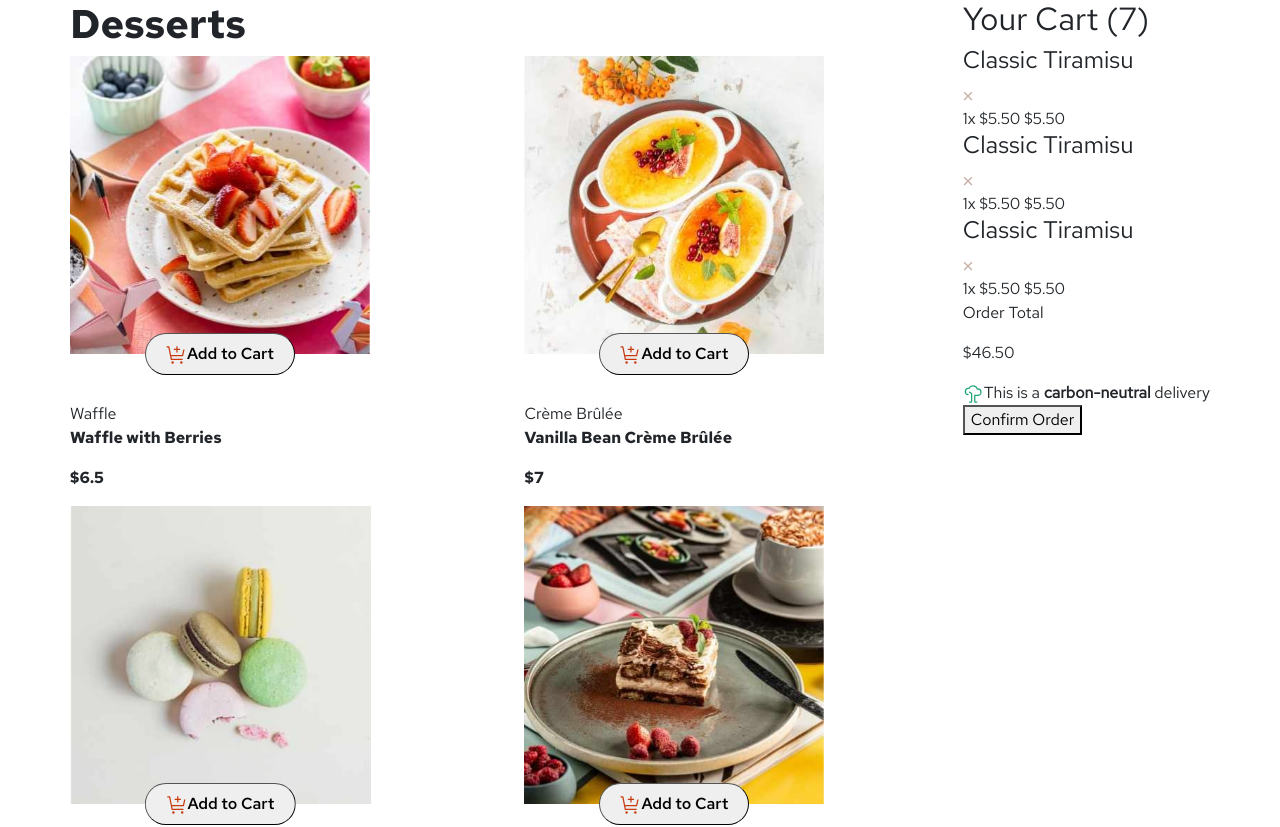
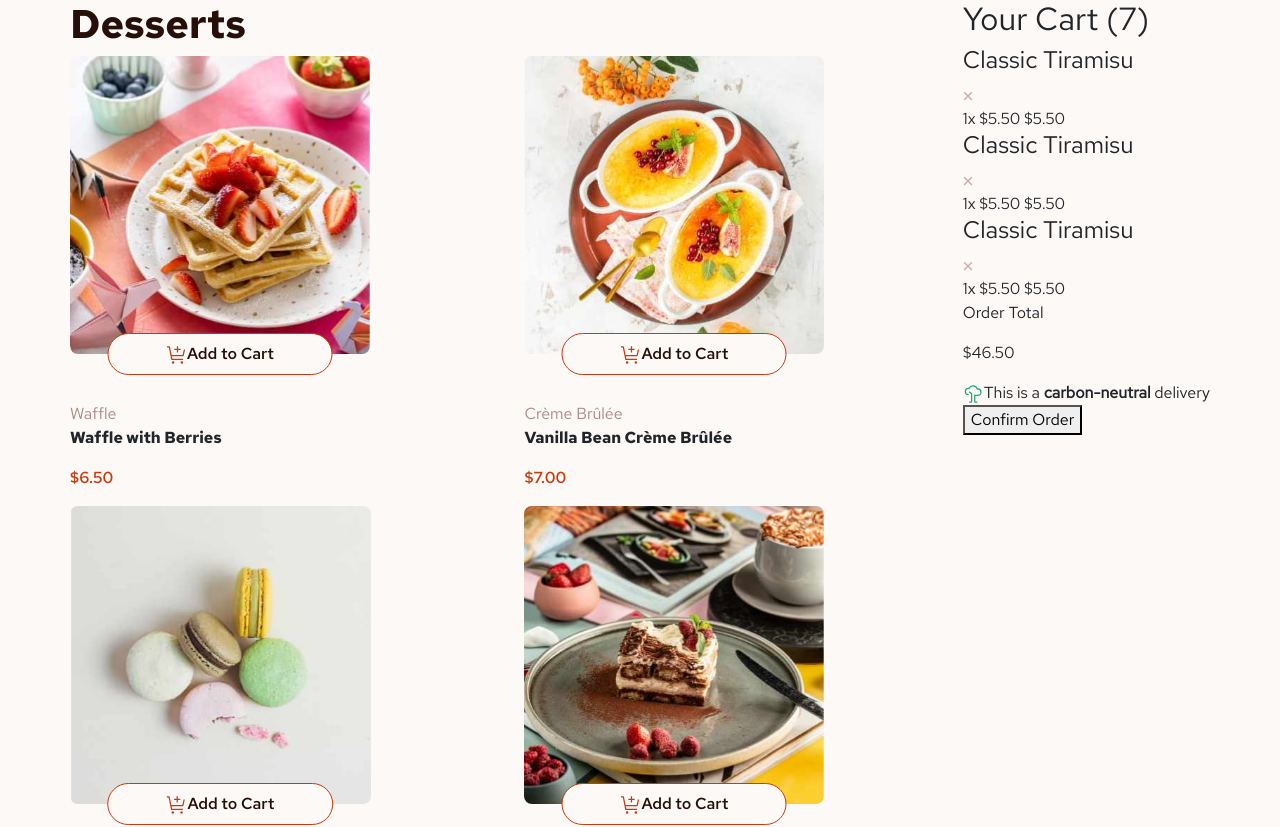
Before and after one commit to VictorBrito13/frontendMentor-product-list-with-cart, a React (Vite) app: page / in a window 1280 px wide. Shown: the top 827 px of the page. Built offline with nearby package versions, Linux system fonts and the light colour scheme.

Commit message:
feat (Dessert.tsx): Select a dessert and specify the quantity

```diff
--- a/src/components/dessert/Dessert.tsx
+++ b/src/components/dessert/Dessert.tsx
@@ -1,15 +1,45 @@
+import { useState } from 'react'
 import { IProduct } from '../../types/IProduct'
 
 export default function Dessert(prop: IProduct) {
 
   const { image, name, category, price } = prop
   const { desktop, tablet, mobile } = image
+  const [ productSelected, setProductSelected ] = useState(false)
+  const [ productQuantity, setProductQuantity ] = useState(1)
+
+  function addToCart() {
+
+    if(productQuantity === 0) {
+      setProductQuantity(1)
+    }
+    setProductSelected(true)
+  }
+
+  function incrementQuantity() {
+    setProductQuantity(productQuantity+1)
+  }
+
+  function decrementQuantity() {
+    setProductQuantity(prevQuantity => {
+      let currentState = prevQuantity - 1
+
+      if(currentState < 0) return 0;
+      console.log(currentState);
+
+      if(currentState === 0) {
+        setProductSelected(false);
+      }
+
+      return currentState;
+    })
+  }
 
   return (
     <div style={{ "width": "fit-content" }}>
         <figure className='position-relative mb-5'>
           <img
-          className='object-fit-cover'
+          className={`object-fit-cover rounded-3 ${productSelected && 'outline-red'}`}
           srcSet={`${desktop} 502w, ${tablet} 427w, ${mobile} 654w`}
           sizes='
             (max-width: 426px) 300px,
@@ -18,15 +48,57 @@ export default function Dessert(prop: IProduct) {
           '
           alt={name} />
 
-          <button className='f-red-hat-semi-bold border-1 p-2 w-50 rounded-pill position-absolute top-100 start-50 translate-middle z-3'>
-            <img src="./assets/images/icon-add-to-cart.svg" alt="add to cart" />
-            Add to Cart
+          <button
+            onClick={ addToCart }
+            className={
+              `
+              f-red-hat-semi-bold
+              ${productSelected === false && 'color-red-hover'}
+              color-rose-900
+              bg-rose-100
+              border-red border-1
+              p-2 w-75 rounded-pill
+              position-absolute top-100 start-50 translate-middle
+              ${productSelected && 'bg-red d-flex justify-content-around align-items-center'}
+              `
+            }
+          >
+            {
+              productSelected &&
+              <img
+              onClick={decrementQuantity}
+              height={27.6} width={27.6}
+              className='action p-2 rounded-circle border border-1 border-light'
+              src='./assets/images/icon-decrement-quantity.svg' />
+            }
+            {/* Text describing the cuantity of the selected product */}
+            {
+              productSelected &&
+              <span>{productQuantity}</span>
+            }
+
+            {/* Text in case the product is not marked as selected */}
+            {
+              productSelected === false &&
+              <>
+                <img src="./assets/images/icon-add-to-cart.svg" alt="add to cart" />
+                Add to Cart
+              </>
+            }
+            {
+              productSelected &&
+              <img
+              onClick={incrementQuantity}
+              height={27.6} width={27.6}
+              className='action p-2 rounded-circle border border-1 border-light'
+              src='./assets/images/icon-increment-quantity.svg' />
+            }
           </button>
         </figure>
         <div>
-          <span>{category}</span>
+          <span className='color-rose-400'>{category}</span>
           <p className='f-red-hat-bold'>{name}</p>
-          <p className='f-red-hat-bold'>${price}</p>
+          <p className='f-red-hat-semi-bold color-red'>${price.toFixed(2)}</p>
         </div>
     </div>
   )
--- a/src/index.css
+++ b/src/index.css
@@ -13,8 +13,21 @@
   src: url(/assets/fonts/static/RedHatText-Regular.ttf) format(TrueType);
 }
 
+:root {
+  --color-red: hsl(14, 86%, 42%);
+  --color-rose-50: hsl(20, 50%, 98%);
+  --color-rose-100: hsl(13, 31%, 94%);
+}
+
 body {
   font-family: 'Red-Hat-Regular';
+  background-color: var(--color-rose-50);
+}
+
+button {
+  transition:
+    background-color .2s linear,
+    color .2s linear;
 }
 
 .f-red-hat-bold {
@@ -28,3 +41,63 @@ body {
 .f-red-hat-regular {
   font-family: 'Red-Hat-Regular';
 }
+
+.color-red {
+  color: var(--color-red);
+}
+
+.color-green {
+  color: hsl(159, 69%, 38%);
+}
+
+.color-rose-50 {
+  color: var(--color-rose-50);
+}
+
+.color-rose-100 {
+  color: var(--color-rose-100);
+}
+
+.color-rose-300 {
+  color: hsl(14, 25%, 72%);
+}
+
+.color-rose-400 {
+  color: hsl(7, 20%, 60%);
+}
+
+.color-rose-500 {
+  color: hsl(12, 20%, 44%);
+}
+
+.color-rose-900 {
+  color: hsl(14, 65%, 9%);
+}
+
+.border-red {
+  border: 1px solid var(--color-red);
+}
+
+.bg-rose-100 {
+  background-color: var(--color-rose-50);
+}
+
+/* Active states */
+
+.outline-red {
+  outline: 3px solid var(--color-red);
+}
+
+.bg-red {
+  transition:
+    background-color .2s linear,
+    color .2s linear;
+
+  background-color: var(--color-red);
+  color: var(--color-rose-50);
+}
+
+.color-red-hover:hover {
+  transition: color .2s linear;
+  color: var(--color-red);
+}
```
Lines whose indentation alone changed are shown as unchanged.
